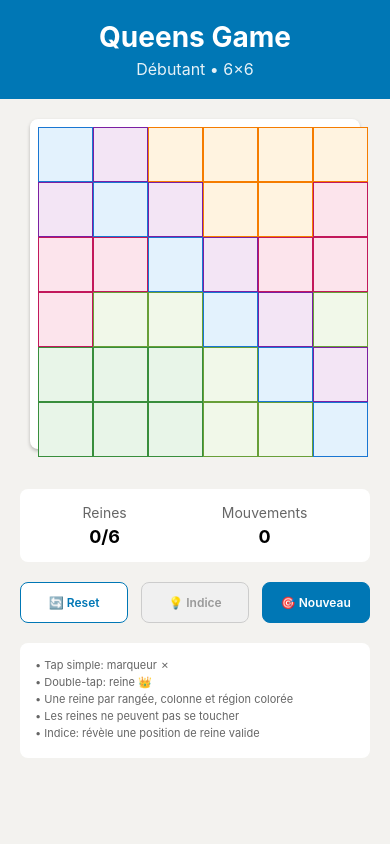
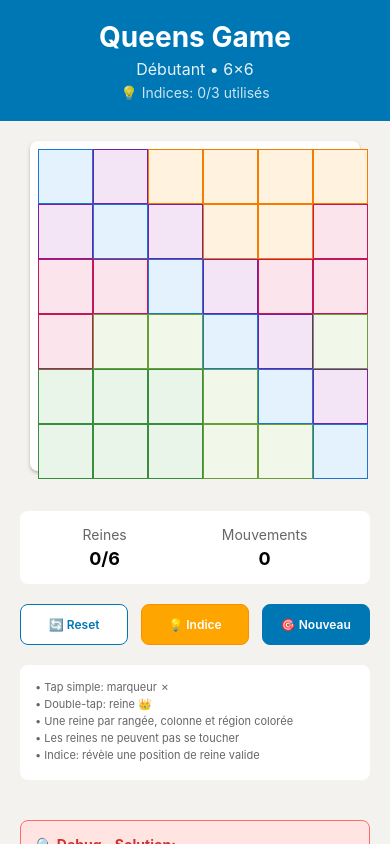
Before and after one commit to creach-t/queens-game-linkedin, a React Native app: screen / in a window 390 px wide. Built offline with nearby package versions, Linux system fonts and the light colour scheme.

Commit message:
🎮 Update GameScreen with hint system and debug info

```diff
--- a/src/screens/GameScreen.tsx
+++ b/src/screens/GameScreen.tsx
@@ -7,7 +7,16 @@ import { Colors } from '../constants/Colors';
 import { GridSizes, GridDifficulty } from '../constants/GridSizes';
 
 const GameScreen: React.FC = () => {
-  const { gameState, handleCellPress, resetGame, newGame } = useGameLogic(GridSizes.BEGINNER);
+  const {
+    gameState,
+    handleCellPress,
+    handleHint,
+    resetGame,
+    newGame,
+    hasHintAvailable,
+    hintsUsed,
+    maxHints
+  } = useGameLogic(GridSizes.BEGINNER);
 
   return (
     <SafeAreaView style={styles.container}>
@@ -18,6 +27,11 @@ const GameScreen: React.FC = () => {
           <Text style={styles.subtitle}>
             {GridDifficulty[gameState.gridSize as keyof typeof GridDifficulty]} • {gameState.gridSize}×{gameState.gridSize}
           </Text>
+          {gameState.solution && (
+            <Text style={styles.hintInfo}>
+              💡 Indices: {hintsUsed}/{maxHints} utilisés
+            </Text>
+          )}
         </View>
 
         {/* Game Board */}
@@ -30,11 +44,23 @@ const GameScreen: React.FC = () => {
         <GameControls
           onReset={resetGame}
           onNewGame={() => newGame()}
+          onHint={handleHint}
           queensPlaced={gameState.queensPlaced}
           queensRequired={gameState.queensRequired}
           moveCount={gameState.moveCount}
           isCompleted={gameState.isCompleted}
+          hasHint={hasHintAvailable}
         />
+
+        {/* Debug Info (temporaire) */}
+        {__DEV__ && gameState.solution && (
+          <View style={styles.debugContainer}>
+            <Text style={styles.debugTitle}>🔍 Debug - Solution:</Text>
+            <Text style={styles.debugText}>
+              {gameState.solution.map(pos => `(${pos.row},${pos.col})`).join(' | ')}
+            </Text>
+          </View>
+        )}
       </ScrollView>
     </SafeAreaView>
   );
@@ -64,6 +90,31 @@ const styles = StyleSheet.create({
     color: 'white',
     opacity: 0.9,
   },
+  hintInfo: {
+    fontSize: 14,
+    color: 'white',
+    opacity: 0.8,
+    marginTop: 5,
+  },
+  debugContainer: {
+    margin: 20,
+    padding: 15,
+    backgroundColor: '#FFE4E1',
+    borderRadius: 8,
+    borderWidth: 1,
+    borderColor: '#FF6B6B',
+  },
+  debugTitle: {
+    fontSize: 14,
+    fontWeight: 'bold',
+    color: '#D32F2F',
+    marginBottom: 5,
+  },
+  debugText: {
+    fontSize: 12,
+    color: '#D32F2F',
+    fontFamily: 'monospace',
+  },
 });
 
 export default GameScreen;
```
